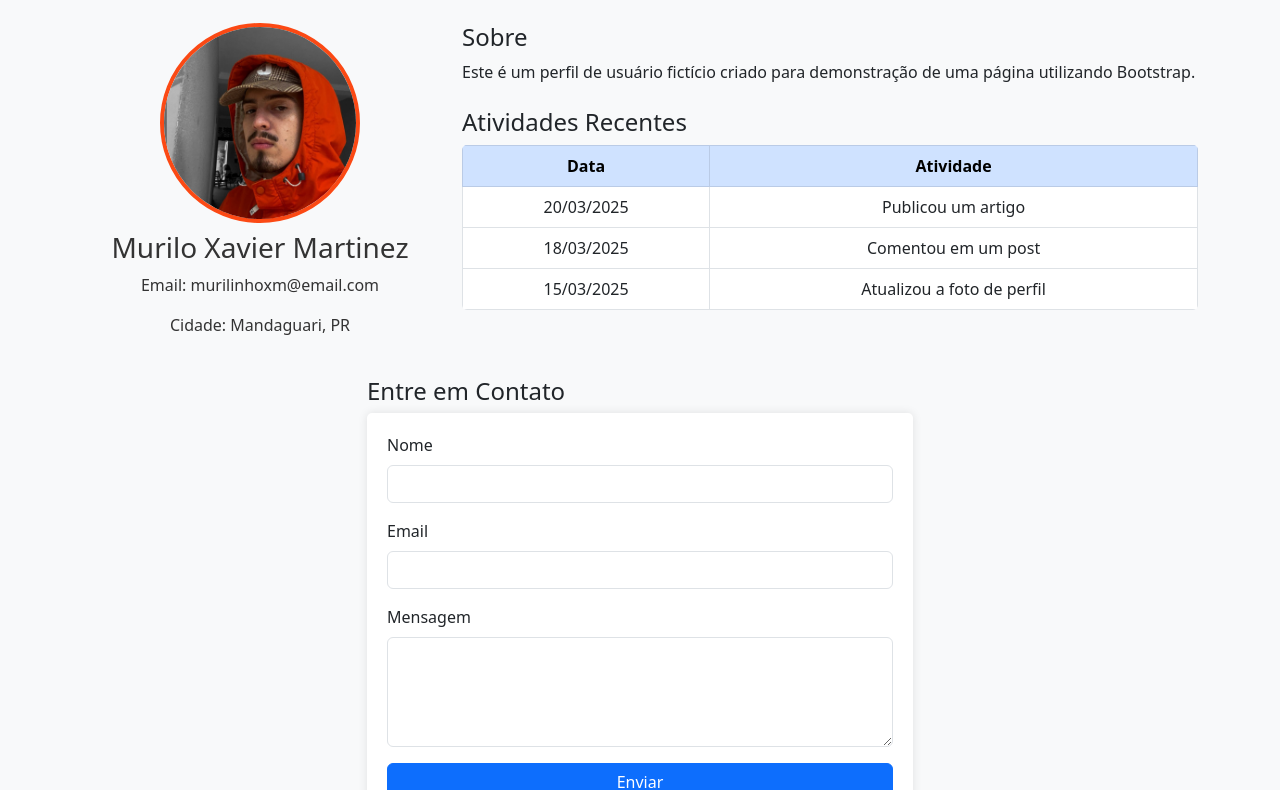
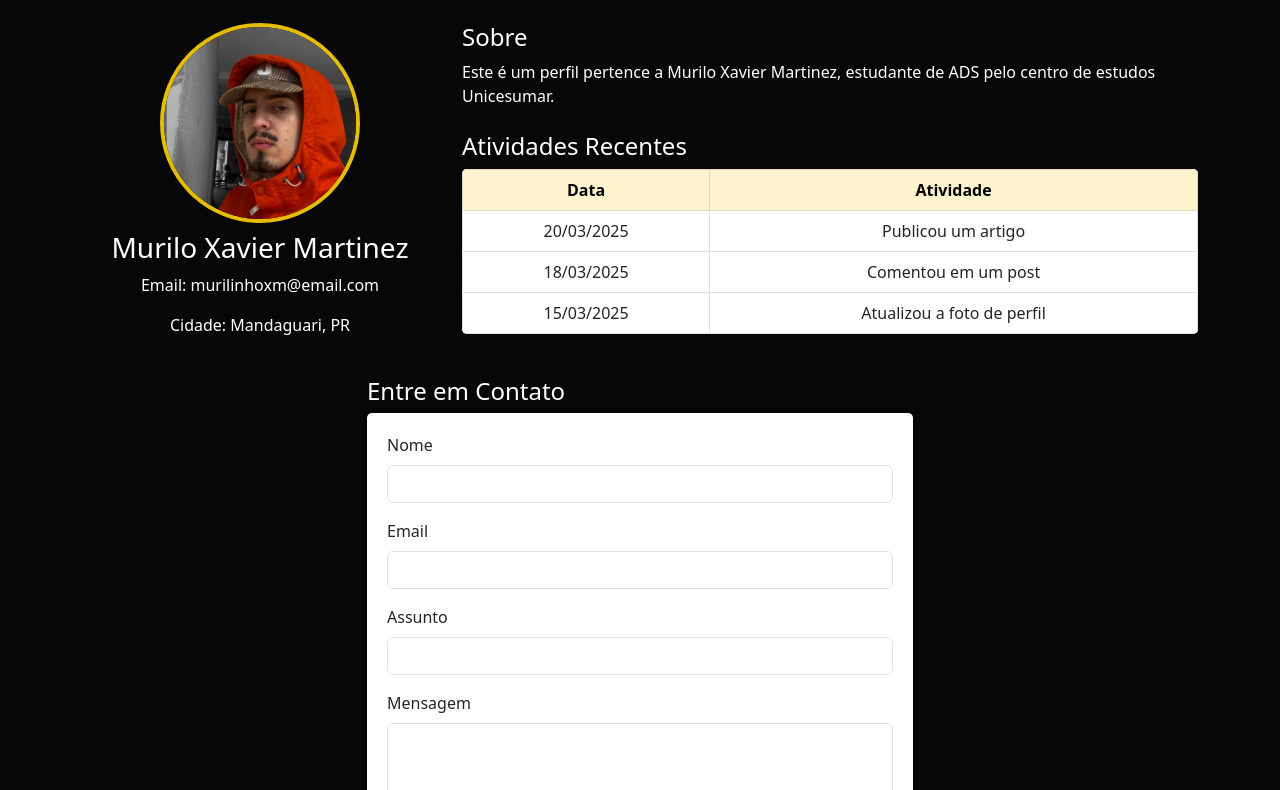
Before and after one commit to Peneraaa/atvchomatwo, a plain HTML site: page index.html in a window 1280 px wide. Shown: the part 57-847 px from the top of the page. Drawn offline with nearby package versions, Linux system fonts and the light colour scheme.

Commit message:
Add files via upload

```diff
--- a/index.html
+++ b/index.html
@@ -5,16 +5,13 @@
     <meta name="viewport" content="width=device-width, initial-scale=1.0">
     <title>Perfil do Usuário</title>
 
-    <!-- Link do Bootstrap (CDN) -->
     <link href="https://cdn.jsdelivr.net/npm/bootstrap@5.3.0/dist/css/bootstrap.min.css" rel="stylesheet">
 
-    <!-- Link do CSS personalizado -->
     <link rel="stylesheet" href="style.css">
 </head>
 <body>
 
-    <!-- Cabeçalho -->
-    <nav class="navbar navbar-dark bg-primary">
+    <nav class="navbar navbar-dark bg-warning">
         <div class="container">
             <a class="navbar-brand" href="#">Perfil do Usuário</a>
         </div>
@@ -22,7 +19,6 @@
 
     <div class="container mt-4">
         <div class="row">
-            <!-- Seção de Perfil -->
             <div class="col-md-4 text-center">
                 <img src="eu.jpeg" alt="Foto de Perfil" class="profile-img">
                 <h3 class="mt-2">Murilo Xavier Martinez</h3>
@@ -30,15 +26,13 @@
                 <p>Cidade: Mandaguari, PR</p>
     </div>
 
-            <!-- Informações do Usuário -->
             <div class="col-md-8">
             <h4>Sobre</h4>
-                <p>Este é um perfil de usuário fictício criado para demonstração de uma página utilizando Bootstrap.</p>
+            <p>Este é um perfil pertence a Murilo Xavier Martinez, estudante de ADS pelo centro de estudos Unicesumar. </p>
 
-                <!-- Tabela de Atividades Recentes -->
                 <h4 class="mt-4">Atividades Recentes</h4>
                 <table class="table table-bordered">
-                    <thead class="table-primary">
+                <thead class="table-warning">
     <tr>
             <th>Data</th>
             <th>Atividade</th>
@@ -62,7 +56,6 @@
     </div>
     </div>
 
-        <!-- Formulário de Contato -->
         <div class="row mt-4">
         <div class="col-md-6 offset-md-3">
                 <h4>Entre em Contato</h4>
@@ -76,16 +69,20 @@
         <input type="email" class="form-control" id="email" required>
     </div>
         <div class="mb-3">
+        <label for="assunto" class="form-label">Assunto</label>
+        <input type="assunto" class="form-control" id="assunto" required>
+        </div>
+        <div class="mb-3">
         <label for="mensagem" class="form-label">Mensagem</label>
         <textarea class="form-control" id="mensagem" rows="4" required></textarea>
     </div>
-                    <button type="submit" class="btn btn-primary">Enviar</button>
+        <button type="submit" class="btn btn-warning text-white">Enviar</button>
     </form>
     </div>
     </div>
     </div>
 
-    <!-- Script do Bootstrap (CDN) -->
+
  <script src="https://cdn.jsdelivr.net/npm/bootstrap@5.3.0/dist/js/bootstrap.bundle.min.js"></script>
 
 </body>
--- a/style.css
+++ b/style.css
@@ -1,24 +1,35 @@
-/* Estilos gerais */
+
 body {
-    background-color: #f8f9fa;
+    background-color: #070707;
 }
 
-/* Estilo para a foto de perfil */
+.navbar-brand {
+    color: black;
+    border-radius: 5px;
+}
+
+.col-md-8 {
+    color: white
+}
+
+
+.col-md-6 h4{
+    color: white
+}
+
 .profile-img {
     width: 200px;
     height: 200px;
     border-radius: 50%;
     object-fit: cover;
-    border: 4px solid #fc3c02ec;
+    border: 4px solid #f8cc05ec;
 }
 
-/* Centralizar os textos das informações do usuário */
 .text-center h3,
 .text-center p {
-    color: #333;
+    color: #ffffff;
 }
 
-/* Estilizar a tabela */
 .table {
     background-color: white;
     border-radius: 5px;
@@ -27,13 +38,13 @@ body {
 
 .table th {
     text-align: center;
+
 }
 
 .table td {
     text-align: center;
 }
 
-/* Estilizar o formulário */
 form {
     background: white;
     padding: 20px;
@@ -41,7 +52,6 @@ form {
     box-shadow: 0 0 10px rgba(0, 0, 0, 0.1);
 }
 
-/* Botão do formulário */
 button {
     width: 100%;
 }
```
Lines whose indentation alone changed are shown as unchanged.
